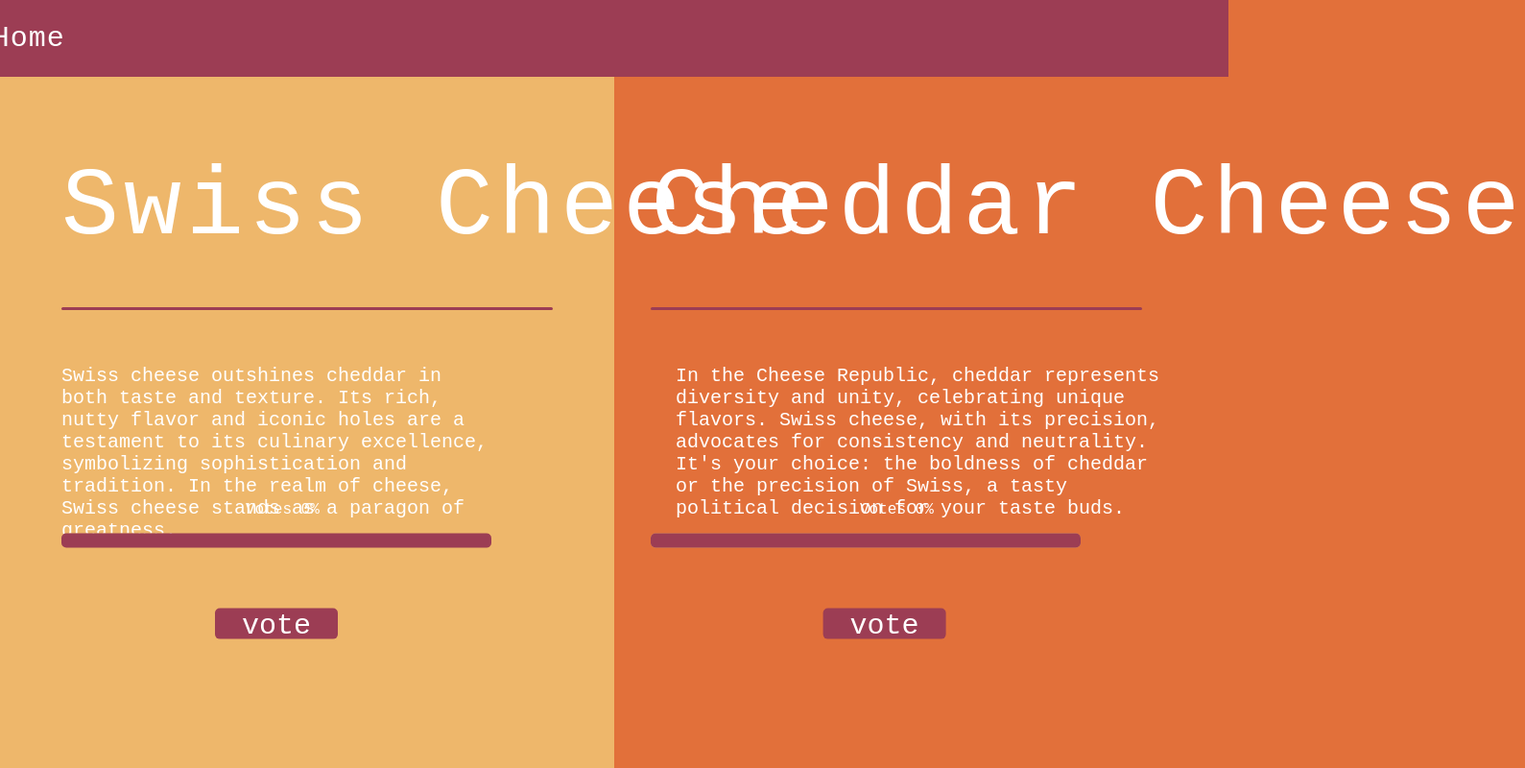
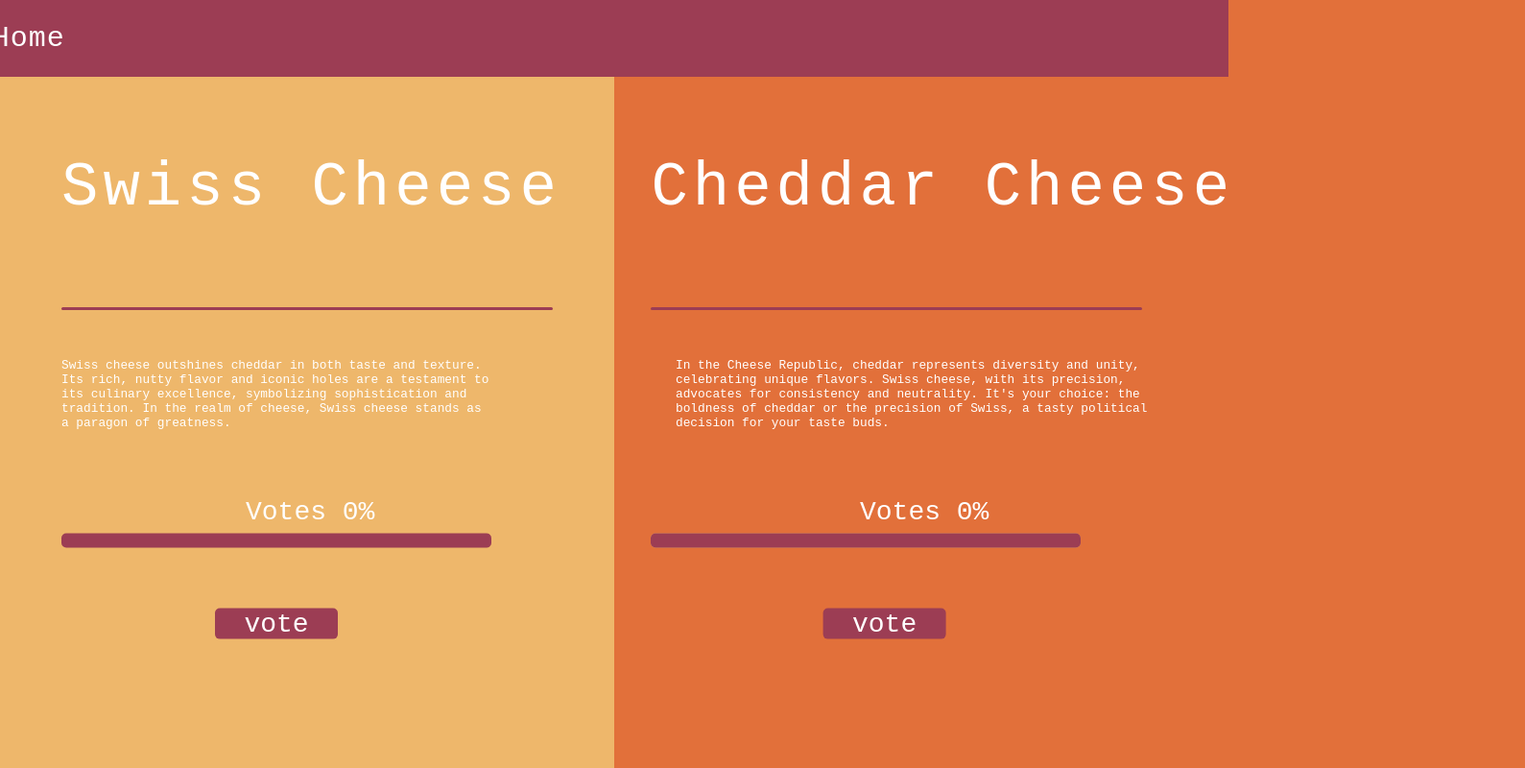
Before and after one commit to yeetproudction/Cheese-Chooser, a plain HTML site: page index.html in a window 1280 px wide. Shown: the whole page at 96% size, 1589 px wide, since content can reach past the window. Drawn offline with Linux system fonts and the light colour scheme; a web font is replaced by a local one.

Commit message:
Device Respontivy

```diff
--- a/index.css
+++ b/index.css
@@ -18,7 +18,7 @@ body {
  position: absolute;
  color: white;
  letter-spacing: 5px;
- font-size: 100px;
+ font-size: 5vw;
  left: 5%;
  top: 20%;
  z-index: 2;
@@ -63,7 +63,7 @@ body {
  position: absolute;
  left: 5%;
  top: 45%;
- font-size: 20px;
+ font-size: 1vw;
  z-index: 3;
  color: white;
  margin-right: 60%;
@@ -118,7 +118,7 @@ progress[value]::-webkit-progress-value {
  top: 65%;
  transform: translateY(-30%);
  padding-top: 10px;
- font-size: 1rem;
+ font-size: 3.5vh;
  color: white;
  z-index: 3;
  left: 20%;
@@ -144,7 +144,7 @@ progress[value]::-webkit-progress-value::after {
  border-radius: 5px;
  color: white;
  font-family: 'Sometype Mono', monospace;
- font-size: 30px;
+ font-size: 3.5vh;
 }
 
 #vote-swiss:hover {
@@ -159,7 +159,7 @@ progress[value]::-webkit-progress-value::after {
 .about-cheader {
    position: absolute;
    top: 45%;
-   font-size: 20px;
+   font-size: 1vw;
    z-index: 3;
    color: white;
    margin-left: 55%;
@@ -180,6 +180,10 @@ progress[value]::-webkit-progress-value::after {
    color: var(--color-1);
 }
 
+.Swiss {
+   margin-right: 50%;
+}
+
 #vote-Cheader {
    position: absolute;
    top: 80%;
@@ -193,7 +197,7 @@ progress[value]::-webkit-progress-value::after {
    border-radius: 5px;
    color: white;
    font-family: 'Sometype Mono', monospace;
-   font-size: 30px;
+   font-size: 3.5vh;
 }
 
 #vote-Cheader:hover {
@@ -205,7 +209,7 @@ progress[value]::-webkit-progress-value::after {
    top: 65%;
    transform: translateY(-30%);
    padding-top: 10px;
-   font-size: 1rem;
+   font-size: 3.5vh;
    color: white;
    z-index: 3;
    left: 70%;
--- a/index.html
+++ b/index.html
@@ -12,7 +12,7 @@
 </head>
 <body>
  <div class="Title Cheader">Cheddar Cheese</div>
- <div class="Title">Swiss Cheese</div>
+ <div class="Title Swiss">Swiss Cheese</div>
  <div class="quadrant"></div>
  <nav class="navbar">
   <div class="Home">Home</div>
```
